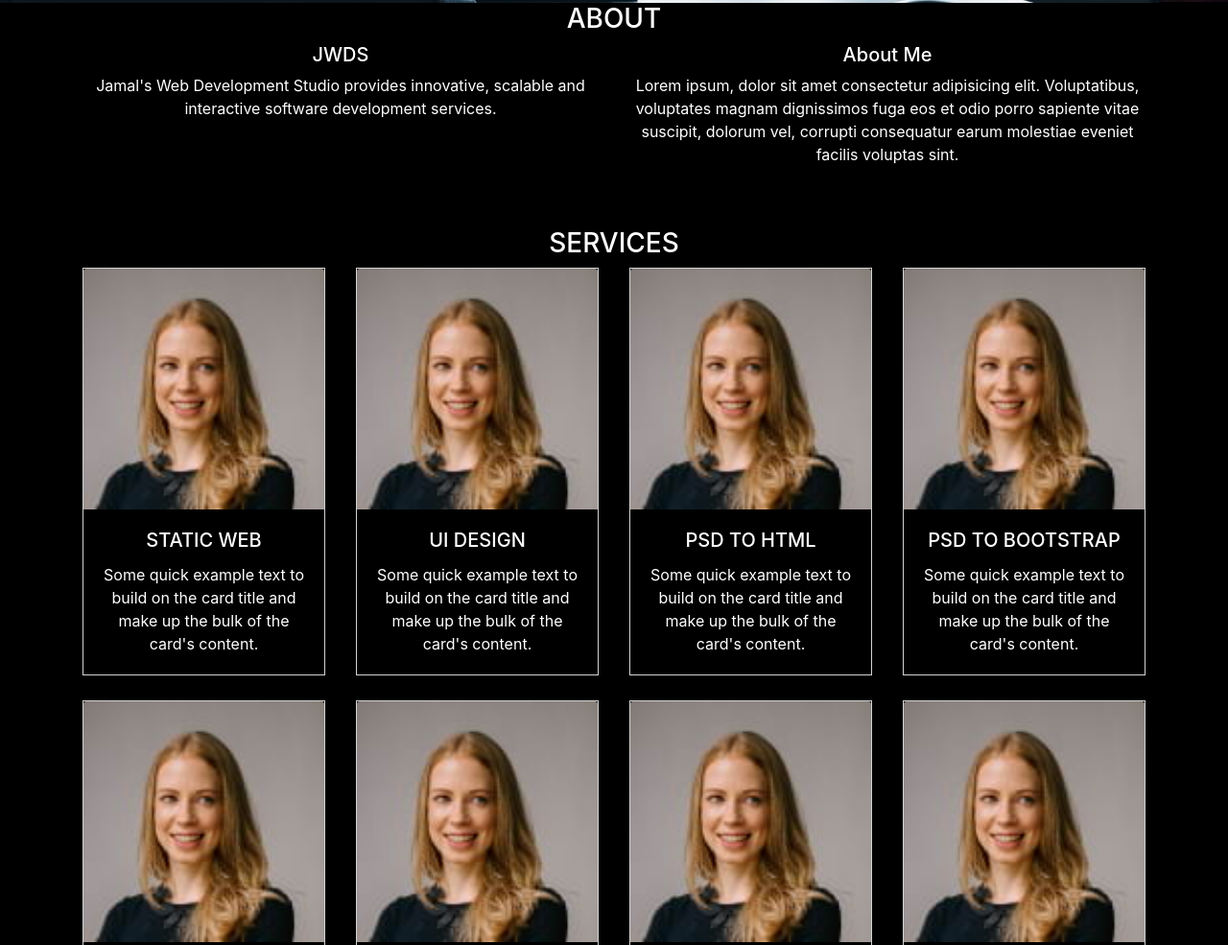
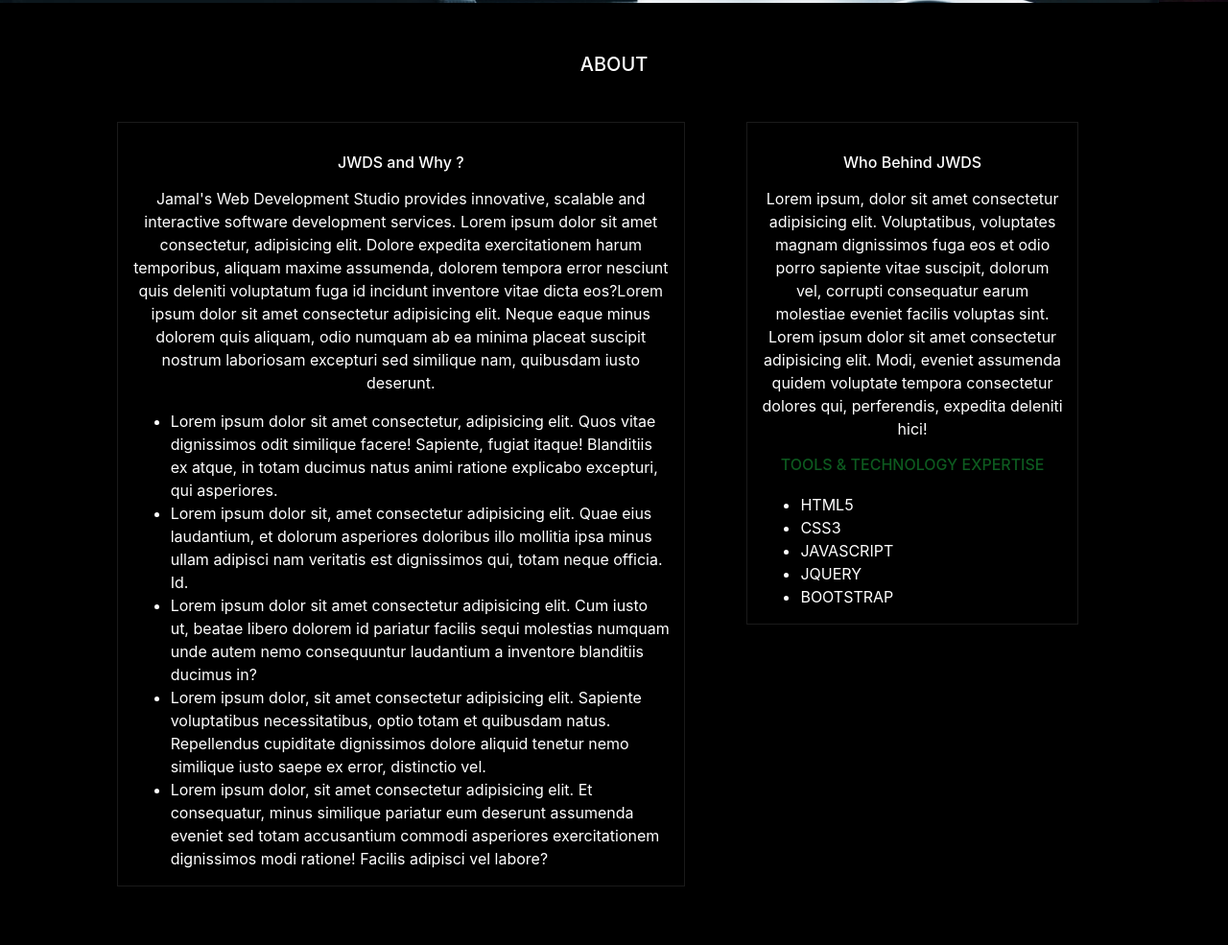
Before and after one commit to jammu89/JWDS, a plain HTML site: page index.html in a window 1280 px wide. Shown: the part 623-1608 px from the top of the page at 96% size. Drawn offline with Linux system fonts and the light colour scheme.

Commit message:
abt section updated

```diff
--- a/css/style.css
+++ b/css/style.css
@@ -3,4 +3,6 @@ html{ scroll-behavior: smooth; scroll-padding-top: 6rem;}
 .header-section{border-bottom:  1px solid rgba(255,255,255,.1);z-index: 25;width:100%;position: fixed;}
 .contact-section {background-image: url(../images/bgimg1.jpg);background-size:cover;background-repeat: no-repeat;}*/
 .contact-section{ background-color: #505050d4;}
-#home { padding-top:3.25rem;}
+#home { padding-top:3.25rem;padding-bottom: 3.25rem;}
+.abt-sub-h{ padding-top:2rem;margin-bottom: 1rem;}
+#tool-tec-h{color:#0d5a1f;margin-bottom: 1.25rem;}
--- a/index.html
+++ b/index.html
@@ -85,25 +85,44 @@
           </div>
     </section>
     <section class="about-section pb-5 text-center text-white" id="about">
-        <div class="container">
+        <div class="container-fluid">
             <div class="row">
-                <div class="col-lg-12">
-                    <h3 class="text-uppercase">About</h3>
+                <div class="col-lg-10 ml-auto mr-auto">
+                    <h5 class="text-uppercase mb-5 ">About</h5>
                     <div class="row">
-                        <div class="col-lg-6">
-                            <h5>JWDS</h5>
-                            <p>Jamal's Web Development Studio provides innovative, scalable and interactive software development services.</p>
+                        <div class="col-lg-7">
+                            <div class="col-lg-12 ml-auto mr-auto"style="height:auto;border :1px solid rgba(255,255,255,.1);margin-bottom: 1.25rem;">
+                                <h6 class="abt-sub-h">JWDS and Why ?</h6>
+                                <p>Jamal's Web Development Studio provides innovative, scalable and interactive software development services. Lorem ipsum dolor sit amet consectetur, adipisicing elit. Dolore expedita exercitationem harum temporibus, aliquam maxime assumenda, dolorem tempora error nesciunt quis deleniti voluptatum fuga id incidunt inventore vitae dicta eos?Lorem ipsum dolor sit amet consectetur adipisicing elit. Neque eaque minus dolorem quis aliquam, odio numquam ab ea minima placeat suscipit nostrum laboriosam excepturi sed similique nam, quibusdam iusto deserunt.</p>
+                                <ul class="text-left">
+                                    <li>Lorem ipsum dolor sit amet consectetur, adipisicing elit. Quos vitae dignissimos odit similique facere! Sapiente, fugiat itaque! Blanditiis ex atque, in totam ducimus natus animi ratione explicabo excepturi, qui asperiores.</li>
+                                    <li>Lorem ipsum dolor sit, amet consectetur adipisicing elit. Quae eius laudantium, et dolorum asperiores doloribus illo mollitia ipsa minus ullam adipisci nam veritatis est dignissimos qui, totam neque officia. Id.</li>
+                                    <li>Lorem ipsum dolor sit amet consectetur adipisicing elit. Cum iusto ut, beatae libero dolorem id pariatur facilis sequi molestias numquam unde autem nemo consequuntur laudantium a inventore blanditiis ducimus in?</li>
+                                    <li>Lorem ipsum dolor, sit amet consectetur adipisicing elit. Sapiente voluptatibus necessitatibus, optio totam et quibusdam natus. Repellendus cupiditate dignissimos dolore aliquid tenetur nemo similique iusto saepe ex error, distinctio vel.</li>
+                                    <li>Lorem ipsum dolor, sit amet consectetur adipisicing elit. Et consequatur, minus similique pariatur eum deserunt assumenda eveniet sed totam accusantium commodi asperiores exercitationem dignissimos modi ratione! Facilis adipisci vel labore?</li>
+                                </ul>
+                            </div>
                         </div>
-                        <div class="col-lg-6">
-                            <h5>About Me</h5>
-                            <p>Lorem ipsum, dolor sit amet consectetur adipisicing elit. Voluptatibus, voluptates magnam dignissimos fuga eos et odio porro sapiente vitae suscipit, dolorum vel, corrupti consequatur earum molestiae eveniet facilis voluptas sint.</p>
+                        <div class="col-lg-5">
+                            <div class="col-lg-10 ml-auto mr-auto" style="height:auto;border :1px solid rgba(255,255,255,.1);">
+                                <h6 class="abt-sub-h">Who Behind JWDS</h6>
+                                <p>Lorem ipsum, dolor sit amet consectetur adipisicing elit. Voluptatibus, voluptates magnam dignissimos fuga eos et odio porro sapiente vitae suscipit, dolorum vel, corrupti consequatur earum molestiae eveniet facilis voluptas sint. Lorem ipsum dolor sit amet consectetur adipisicing elit. Modi, eveniet assumenda quidem voluptate tempora consectetur dolores qui, perferendis, expedita deleniti hici!</p>
+                                <h6 class="text-uppercase" id="tool-tec-h">Tools & Technology Expertise</h6>
+                                <ul class="text-left text-uppercase">
+                                    <li>Html5</li>
+                                    <li>css3</li>
+                                    <li>JavaScript</li>
+                                    <li>jquery</li>
+                                    <li>bootstrap</li>
+                                </ul>
+                            </div>
                         </div>
                     </div>
                 </div>
             </div>
         </div>
     </section>
-    <section class="services-section  pb-5 text-center text-white" id="services">
+    <section class="services-section  text-center text-white" id="services">
         <div class="container">
             <div class="row">
                 <div class="col-lg-12">
```
